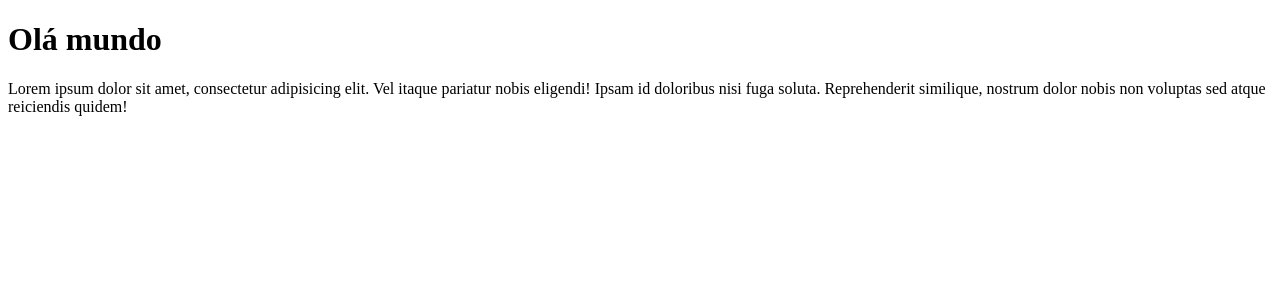
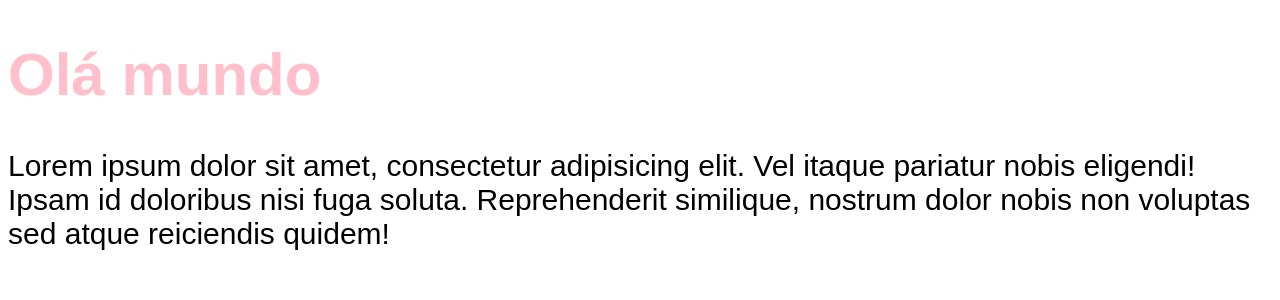
Before and after one commit to VitorMachadoSilva/chronos-pomodoro, a React (Vite) app: page / in a window 1280 px wide. Shown: the top 300 px of the page. Built offline with nearby package versions, Linux system fonts and the light colour scheme.

Commit message:
Criando variaveis globais

```diff
--- a/src/App.tsx
+++ b/src/App.tsx
@@ -1,4 +1,5 @@
-
+import './styles/global.css'
+import './styles/theme.css'
 
 export function App () {
     return (
--- /dev/null
+++ b/src/styles/global.css
@@ -0,0 +1,8 @@
+body {
+    font-size: 30px;
+    font-family: sans-serif;
+}
+
+h1 {
+    color: var(--primary);
+}
--- /dev/null
+++ b/src/styles/theme.css
@@ -0,0 +1,3 @@
+:root {
+    --primary: pink
+}
```
